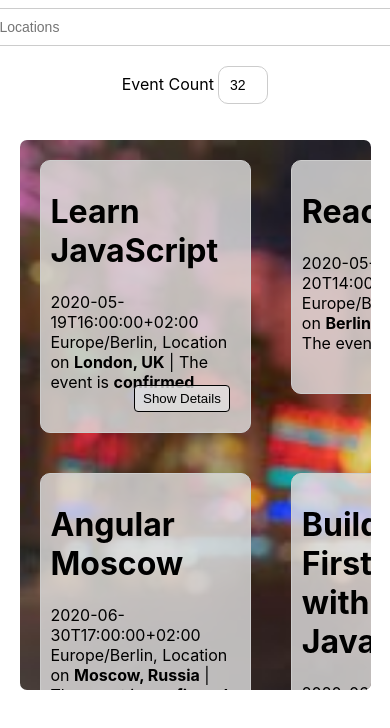
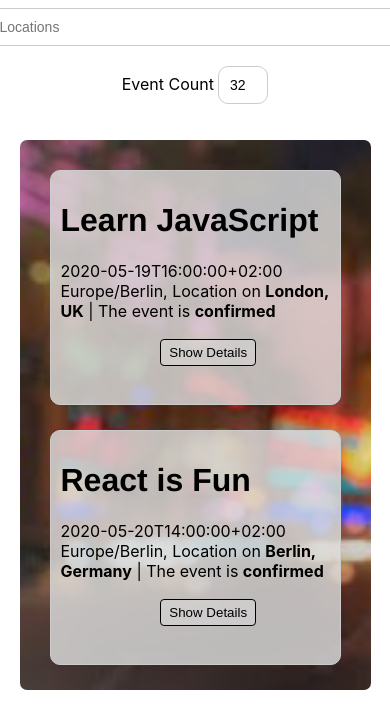
Before and after one commit to Nathan-Mez/meet, a React (Create React App) app: page / in a window 390 px wide. Shown: the top 728 px of the page. Built offline with nearby package versions, Linux system fonts and the light colour scheme.

Commit message:
Minor styling changes

```diff
--- a/src/App.css
+++ b/src/App.css
@@ -90,11 +90,16 @@
 .event {
   padding: 10px 10px 35px;
   background-color: rgba(225, 225, 225, 0.80);
-  margin: 20px;
   text-align: left;
   border: 1px solid #ccc;
   border-radius: 10px;
   position: relative;
+  height: 235px;
+  overflow: auto;
+}
+
+.event h1 {
+  font-family: "Franklin Gothic Medium";
 }
 
 .EventList {
@@ -102,10 +107,12 @@
   background-image: url("../public/event-list-background.jfif");
   background-repeat: no-repeat;
   background-size: cover;
+  padding: 30px;
   height: 550px;
   overflow: auto;
   display: grid;
   grid-template-columns: auto auto;
+  grid-gap: 25px !important;
 }
 
 .show-details{
@@ -117,15 +124,15 @@
 
 .show-hide-Details-button {
   position: absolute;
-  right: 20px;
-  bottom: 20px;
+  margin-top: 13px;
+  left: 38%;
   padding: 5px 8px;
   border: 1px solid #000;
   border-radius: 4px;
   outline: none;
   cursor: pointer;
   transition-duration: 0.25s;
-  background-color: rgba(225, 225, 225, 0.8);
+  background-color: rgba(225, 225, 225, 0.45);
   color: #000;
 }
 
@@ -249,3 +256,18 @@
     margin: 0 auto;
   }
 }
+
+@media only screen and (max-width: 992px) {
+  .EventList {
+    display: grid;
+    grid-template-columns: auto;
+  }
+
+}
+
+@media only screen and (min-width: 1300px) {
+  .EventList {
+    display: grid;
+    grid-template-columns: auto auto auto;
+  }
+}
```
